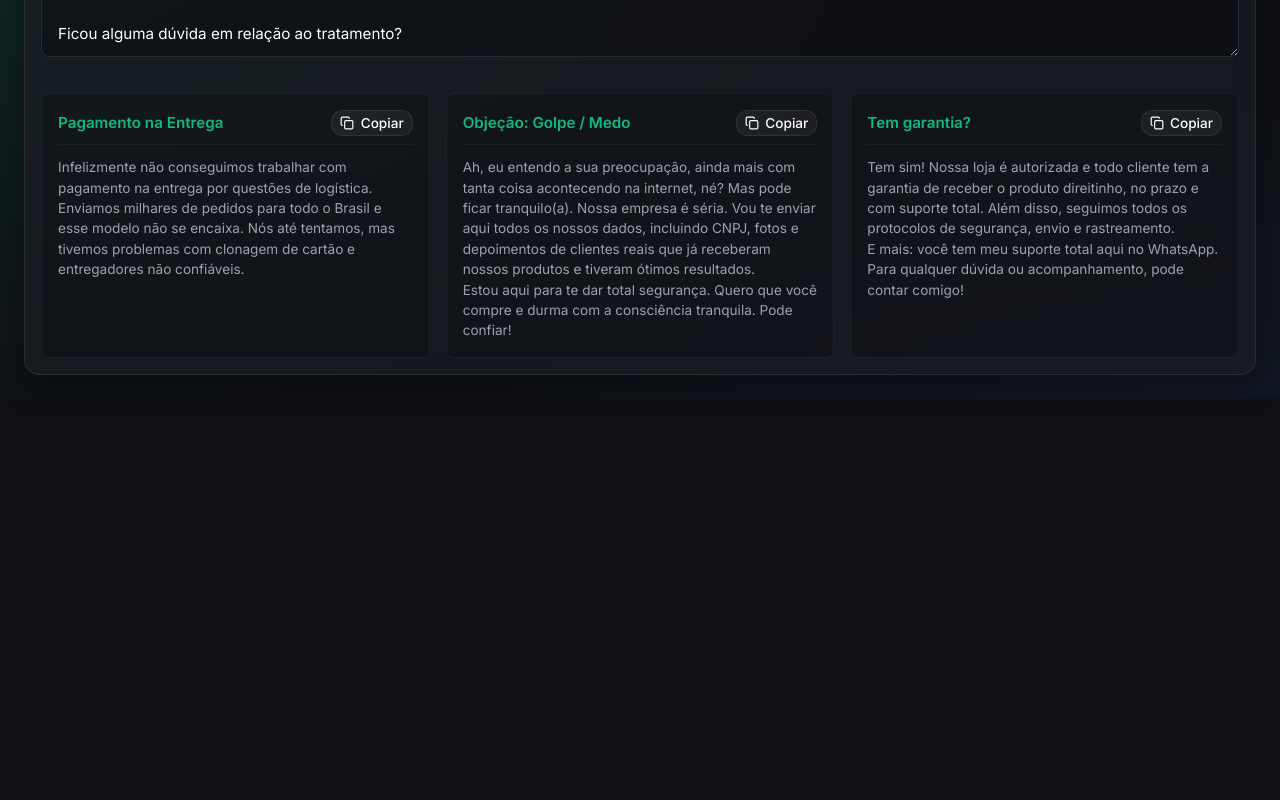
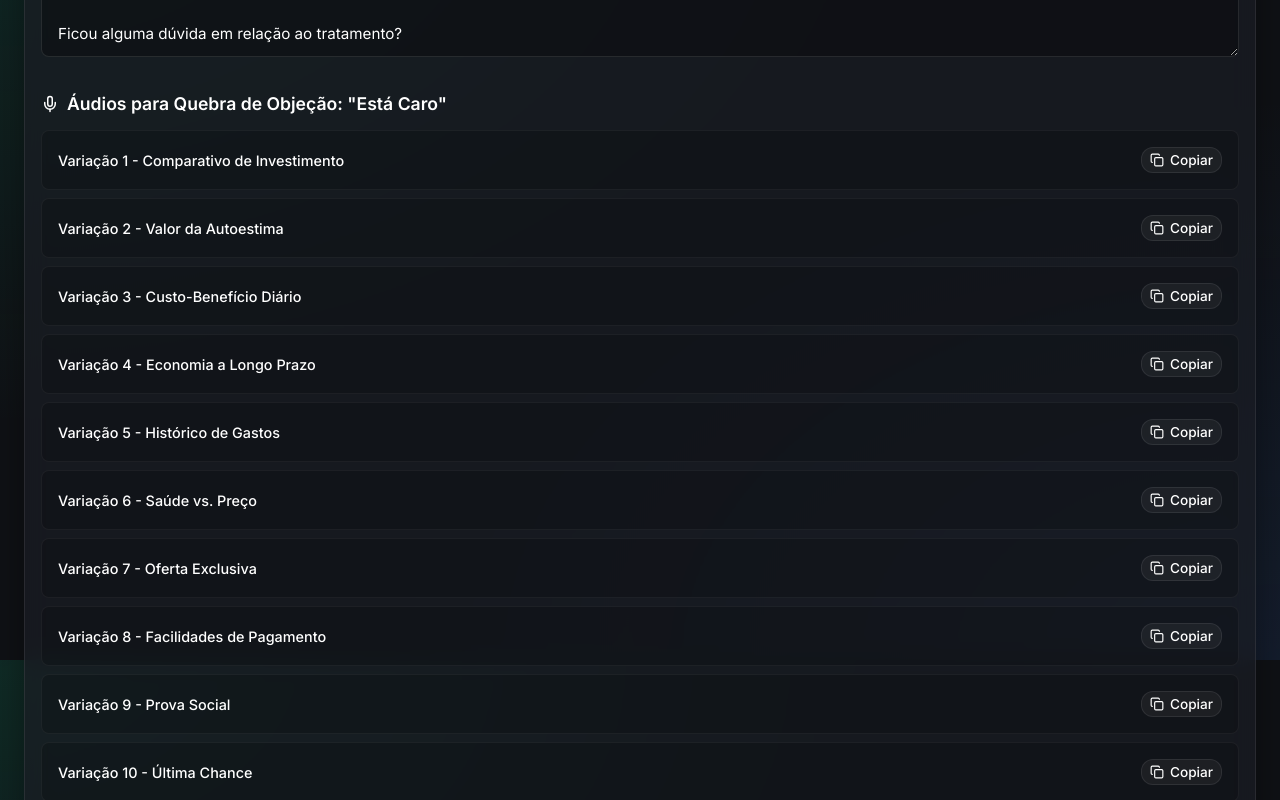
Before and after one commit to yuresilva1/planner-vendas, a React (Vite) app: page / in a window 1280 px wide. Shown: the part 940-1740 px from the top of the page. Before the commit the page ends 1339 px from the top, so only its background shows below. Built offline with nearby package versions, Linux system fonts and the light colour scheme; no server answers.

Commit message:
Adiciona 10 variacoes de audio para quebra de objecao em formato sanfona

```diff
--- a/src/App.css
+++ b/src/App.css
@@ -572,3 +572,43 @@
 .dynamic-script-input:focus {
   border-color: rgba(255, 255, 255, 0.3);
 }
+
+/* Accordion para Scripts */
+.script-accordion {
+  background: rgba(0, 0, 0, 0.2);
+  border: 1px solid rgba(255, 255, 255, 0.05);
+  border-radius: var(--radius-sm);
+  margin-bottom: 0.5rem;
+  transition: border-color 0.2s;
+}
+
+.script-accordion:hover {
+  border-color: rgba(255, 255, 255, 0.15);
+}
+
+.script-accordion summary {
+  padding: 1rem;
+  display: flex;
+  justify-content: space-between;
+  align-items: center;
+  cursor: pointer;
+  font-weight: 500;
+  color: var(--text-primary);
+  font-size: 0.9rem;
+  list-style: none; /* Hide default arrow */
+}
+
+.script-accordion summary::-webkit-details-marker {
+  display: none;
+}
+
+.script-accordion .accordion-content {
+  padding: 0 1rem 1rem 1rem;
+  font-size: 0.85rem;
+  color: var(--text-secondary);
+  line-height: 1.5;
+  white-space: pre-wrap;
+  border-top: 1px solid rgba(255, 255, 255, 0.05);
+  margin-top: 0.5rem;
+  padding-top: 1rem;
+}
--- a/src/components/ScriptsBoard.jsx
+++ b/src/components/ScriptsBoard.jsx
@@ -1,5 +1,5 @@
 import { useState, useEffect } from 'react';
-import { Copy, MessageSquareText, PhoneCall } from 'lucide-react';
+import { Copy, MessageSquareText, PhoneCall, Mic } from 'lucide-react';
 
 const SCRIPTS = [
   {
@@ -19,6 +19,19 @@ Estou aqui para te dar total segurança. Quero que você compre e durma com a co
     content: `Tem sim! Nossa loja é autorizada e todo cliente tem a garantia de receber o produto direitinho, no prazo e com suporte total. Além disso, seguimos todos os protocolos de segurança, envio e rastreamento.
 E mais: você tem meu suporte total aqui no WhatsApp. Para qualquer dúvida ou acompanhamento, pode contar comigo!`
   }
+];
+
+const AUDIO_OBJECTIONS = [
+  { title: 'Variação 1 - Comparativo de Investimento', content: `Oi [Nome], eu entendo perfeitamente que pode parecer um valor alto à primeira vista. Mas me conta uma coisa: quanto você já gastou com shakes, remédios ou tratamentos que não deram o resultado que você queria? O Mounjarim é diferente porque ele age na causa real do problema - e o melhor: você pode parcelar em até 12x no cartão ou pagar à vista com desconto. Não é um investimento que vale a pena pela sua saúde?` },
+  { title: 'Variação 2 - Valor da Autoestima', content: `[Nome], eu sei que o preço pode assustar, mas pensa comigo: quanto vale poder usar aquela roupa que está guardada há tempos? Ou se olhar no espelho e se sentir incrível? O Mounjarim já ajudou centenas de mulheres como você, e hoje você ainda pode parcelar em 5x sem juros. Vamos fechar esse pedido e começar sua transformação?` },
+  { title: 'Variação 3 - Custo-Benefício Diário', content: `Olha, [Nome], eu não vou dizer que é barato, mas vamos fazer uma conta rápida: um cafezinho gourmet por dia dá quase R$20. O Mounjarim CUSTA APENAS R$ POR MÊS e vai te ajudar a mudar seu corpo de verdade. Não é um ótimo negócio pra sua saúde?` },
+  { title: 'Variação 4 - Economia a Longo Prazo', content: `[Nome], sério: já parou pra calcular quanto você gasta por ano com roupas novas (porque as antigas não servem) ou com produtos que não funcionam? O Mounjarim é um investimento que vai te fazer economizar tudo isso - e ainda vem com 30 dias de garantia. Se não amar, devolvemos seu dinheiro!` },
+  { title: 'Variação 5 - Histórico de Gastos', content: `Me conta, [Nome]: na última vez que você comprou aquele shake ou creme 'milagroso', quanto gastou? E funcionou mesmo? O Mounjarim é 100% natural e comprovado cientificamente - por isso esse valor. Mas hoje ainda consigo te oferecer frete grátis! O que acha?` },
+  { title: 'Variação 6 - Saúde vs. Preço', content: `[Nome], vou ser sincera: se fosse um produto qualquer, eu até entenderia. Mas o Mounjarim é sobre sua saúde e autoestima. Você merece esse cuidado! E olha que legal: dá pra pagar só quando o produto chegar na sua casa. Topa experimentar?` },
+  { title: 'Variação 7 - Oferta Exclusiva', content: `Oi [Nome], essa oferta com desconto é só pra quem recebeu essa MENSAGEM - amanhã volta ao preço normal. Então me diz: qual é o valor de finalmente emagrecer com segurança e naturalmente? Pensa com carinho, tá?` },
+  { title: 'Variação 8 - Facilidades de Pagamento', content: `[Nome], eu entendo seu lado! Por isso consegui condições especiais pra você: pode parcelar em até 12x, pagar na entrega E ainda tem 30 dias pra testar. Se não ver resultados, a gente te devolve o dinheiro! Justo, né?` },
+  { title: 'Variação 9 - Prova Social', content: `Escuta só, [Nome]: semana passada, a Ana (42 anos) me disse a mesma coisa sobre o preço. Ela resolveu tentar e, em 1 mês, perdeu 4kg sem passar fome! Quer que eu te mande o depoimento em áudio dela?` },
+  { title: 'Variação 10 - Última Chance', content: `[Nome], vou ser transparente: essa oferta com frete grátis e desconto vale só até hoje. Amanhã não posso garantir. E aí, vai deixar essa oportunidade passar?` }
 ];
 
 export default function ScriptsBoard({ onCopy }) {
@@ -67,6 +80,33 @@ export default function ScriptsBoard({ onCopy }) {
         />
       </div>
 
+      <div style={{ marginBottom: '2rem' }}>
+        <h4 style={{ display: 'flex', alignItems: 'center', gap: '0.5rem', fontSize: '1.1rem', marginBottom: '1rem' }}>
+          <Mic size={18} className="text-accent" /> Áudios para Quebra de Objeção: "Está Caro"
+        </h4>
+        <div className="accordion-list">
+          {AUDIO_OBJECTIONS.map((obj, i) => (
+            <details key={i} className="script-accordion">
+              <summary>
+                <span>{obj.title}</span>
+                <button
+                  className="btn-secondary btn-sm"
+                  onClick={(e) => {
+                    e.preventDefault(); // Impede de abrir/fechar ao clicar no botão
+                    handleCopy(obj.content);
+                  }}
+                >
+                  <Copy size={14} /> Copiar
+                </button>
+              </summary>
+              <div className="accordion-content">
+                {obj.content}
+              </div>
+            </details>
+          ))}
+        </div>
+      </div>
+
       <div className="scripts-grid">
         {SCRIPTS.map(script => (
           <div key={script.id} className="script-card group">
```
